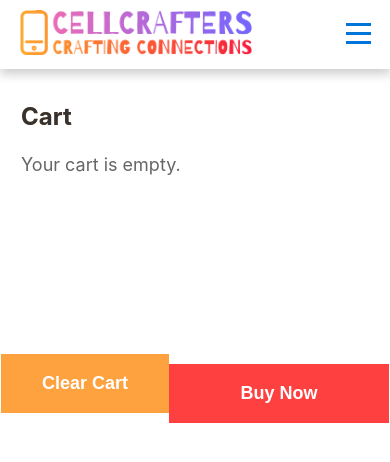
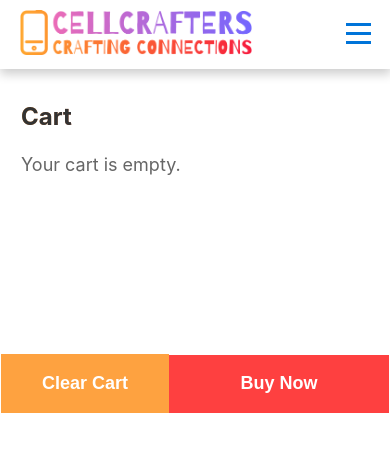
Before and after one commit to rajmajumdar23/Ecommerce_CellCrafter, a React (Create React App) app: page /cart in a window 390 px wide. Shown: the top 462 px of the page. Built offline with nearby package versions, Linux system fonts and the light colour scheme; a web font is replaced by a local one.

Commit message:
Update Cart.css

```diff
--- a/src/Styling/Cart.css
+++ b/src/Styling/Cart.css
@@ -275,13 +275,13 @@
 
   #buynow {
     position:relative;
-    margin-top:-49.5px;
+    margin-top: -58.5px;
     font-weight: bolder;
     padding: 10px 20px;
     font-size: 18px;
     cursor: pointer;
     color: #fff;
-    height: 7vh;
+    height: 58px;
     top: 4vh;
     width: 220px;
     margin-left: 148px;
```
